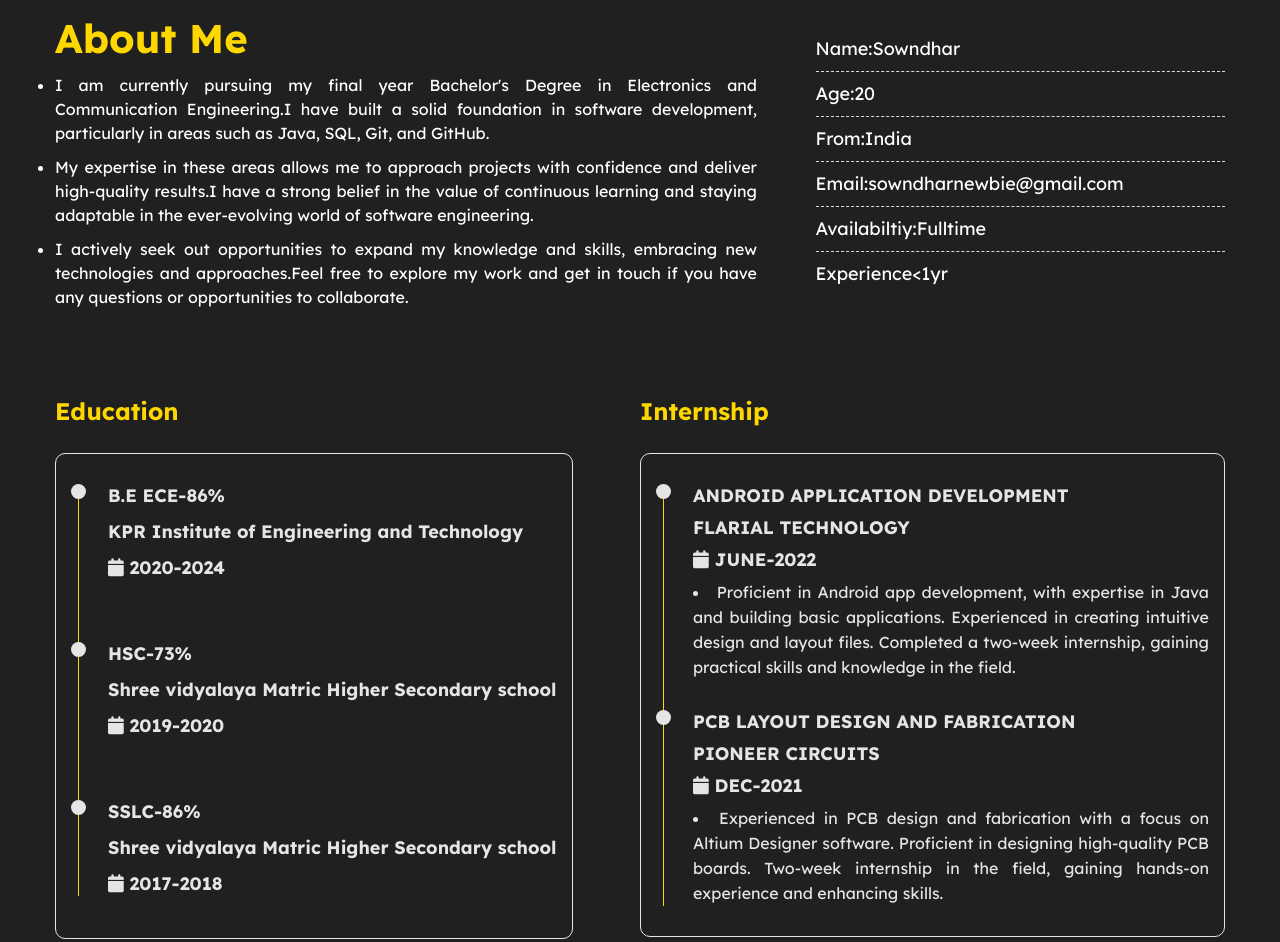
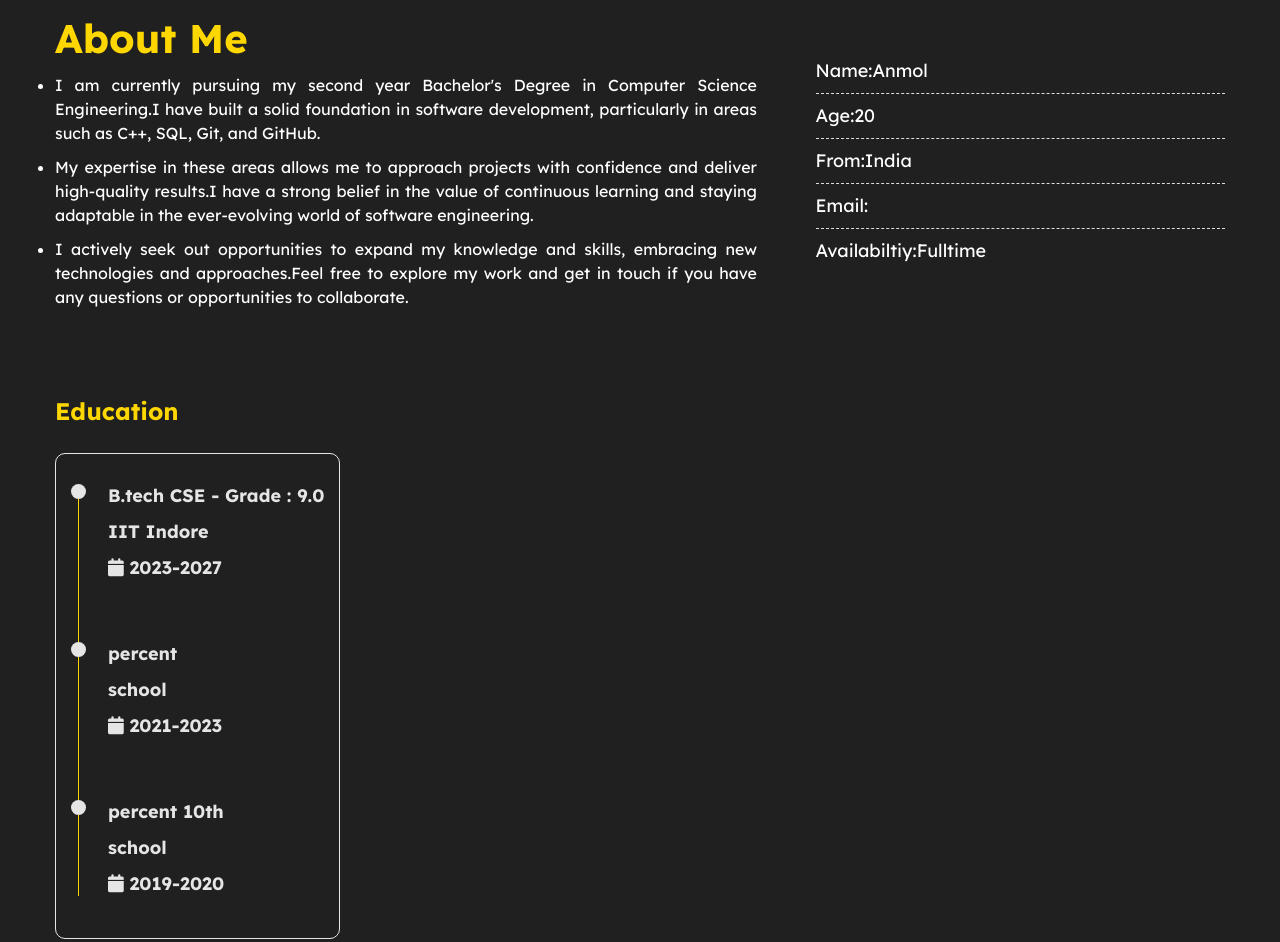
Before and after one commit to IITI-tushar/Portfolio-tushar, a plain HTML site: page index.html in a window 1280 px wide. Shown: the part 611-1553 px from the top of the page. Drawn offline with nearby package versions, Linux system fonts and the light colour scheme.

Commit message:
Update index.html

```diff
--- a/index.html
+++ b/index.html
@@ -4,7 +4,7 @@
     <meta charset="UTF-8">
     <meta http-equiv="X-UA-Compatible" content="IE=edge">
     <meta name="viewport" content="width=device-width, initial-scale=1.0">
-    <title>Sowndhar</title>
+    <title>Portfolio</title>
     <link rel="icon" href="https://i.ibb.co/zRsTj3p/Frame-1-37.png">
 
 
@@ -14,7 +14,6 @@
 
 <body>
 
-    <!-------------------------- Header Area -------------------------->
     <header class="header-area">
         <div class="container">
             <div class="header">
@@ -40,14 +39,13 @@
         </div>
     </header>
 
-    <!-------------------------- Home Page -------------------------->
     <div class="FirstElement" id="home">
         <div class="profile-photo">
-            <img src="files/photo!!.png" alt="profile picture">
+            <img src="image.png" alt="profile picture">
         </div>
         <div class="profile-text">
             <h5>Hi I'm </h5><br>
-            <h1>Sowndhar</h1><br>
+            <h1>Anmol</h1><br>
             <p>Welcome to my portfolio website! I'm a passionate and aspiring software engineer with a strong desire to create innovative solutions and push the boundaries of technology.With a deep love for coding and problem-solving, I am constantly seeking opportunities to learn and grow in this ever-evolving field</p>
 
             <div class="btn-group">
@@ -72,7 +70,7 @@
                 <div class="about-content">
                     <h4>About Me</h4>
                     <ul>
-                      <li>I am currently pursuing my final year Bachelor's Degree in Electronics and Communication Engineering.I have built a solid foundation in software development, particularly in areas such as Java, SQL, Git, and GitHub.</li>
+                      <li>I am currently pursuing my second year Bachelor's Degree in Computer Science Engineering.I have built a solid foundation in software development, particularly in areas such as C++, SQL, Git, and GitHub.</li>
                       <li> My expertise in these areas allows me to approach projects with confidence and deliver high-quality results.I have a strong belief in the value of continuous learning and staying adaptable in the ever-evolving world of software engineering.</li>
                       <li> I actively seek out opportunities to expand my knowledge and skills, embracing new technologies and approaches.Feel free to explore my work and get in touch if you have any questions or opportunities to collaborate. </li>
                     </ul>
@@ -80,12 +78,11 @@
 
                 <div class="about-skills">
                     <ul>
-                        <li>Name:Sowndhar</li>
+                        <li>Name:Anmol</li>
                         <li>Age:20</li>
                         <li>From:India</li>
-                        <li>Email:sowndharnewbie@gmail.com</li>
+                        <li>Email:</li>
                         <li>Availabiltiy:Fulltime</li>
-                        <li>Experience&lt;1yr</li>
                     </ul>
                 </div>
             </div>
@@ -107,31 +104,31 @@
                                 <div class="timeline-item">
                                     <div class="circle-dot"></div>
                                     <h3 class="timeline-title">
-                                        B.E ECE-86%
+                                        B.tech CSE - Grade : 9.0
                                     </h3>
-                                    <h4 class="timeline-title">KPR Institute of Engineering and Technology</h4>
+                                    <h4 class="timeline-title">IIT Indore</h4>
                                     <h4 class="timeline-title">
-                                        <i class="fa fa-calendar"></i> 2020-2024
+                                        <i class="fa fa-calendar"></i> 2023-2027
                                     </h4>
                                 </div>
                                 <!-- Timeline-item -->
                                 <div class="timeline-item">
                                     <div class="circle-dot"></div>
-                                    <h3 class="timeline-title">HSC-73%</h3>
-                                    <h4 class="timeline-title">Shree vidyalaya Matric Higher Secondary school</h4>
+                                    <h3 class="timeline-title">percent</h3>
+                                    <h4 class="timeline-title">school</h4>
                                     <h4 class="timeline-title">
-                                        <i class="fa fa-calendar"></i> 2019-2020
+                                        <i class="fa fa-calendar"></i> 2021-2023
                                     </h4>
                                 </div>
                                 <!-- Timeline-item -->
                                 <div class="timeline-item">
                                     <div class="circle-dot"></div>
                                     <h3 class="timeline-title">
-                                        SSLC-86%
+                                        percent 10th
                                     </h3>
-                                    <h4 class="timeline-title"> Shree vidyalaya Matric Higher Secondary school</h4>
+                                    <h4 class="timeline-title">  school</h4>
                                     <h4 class="timeline-title">
-                                        <i class="fa fa-calendar"></i> 2017-2018
+                                        <i class="fa fa-calendar"></i> 2019-2020
                                     </h4>
                                 </div>
 
@@ -139,14 +136,14 @@
                         </div>
                     </div>
                 </div>
-                <div class="internship">
+                <!-- <div class="internship">
                     <h3 class="title">Internship</h3>
                     <div class="row">
                         <div class="timeline-box">
                             <div class="timeline">
 
                                 <!-- Timeline-item -->
-                                <div class="timeline-item">
+                                <!-- <div class="timeline-item">
                                     <div class="circle-dot"></div>
                                     <h3 class="timeline-title">
                                         ANDROID APPLICATION DEVELOPMENT
@@ -157,9 +154,9 @@
                                     </h4>
                                     <li class="timeline-text">Proficient in Android app development, with expertise in Java and building basic applications. Experienced in creating intuitive design and layout files. Completed a two-week internship, gaining practical skills and knowledge in the field.
                                     </li>
-                                </div>
+                                </div>  -->
                                 <!-- Timeline-item -->
-                                <div class="timeline-item">
+                                <!-- <div class="timeline-item">
                                     <div class="circle-dot"></div>
                                     <h3 class="timeline-title">PCB LAYOUT DESIGN AND FABRICATION</h3>
                                     <h4 class="timeline-title">PIONEER CIRCUITS</h4>
@@ -174,7 +171,7 @@
                     </div>
                 </div>
             </div>
-        </div>
+        </div> -->
     </section>
 
 
@@ -238,6 +235,12 @@
 
     <!-------------------------- Footer section -------------------------->
    <footer class="footer">
+    <p class="footer__title">Marlon</p>
+    <div class="footer__social">
+        <a href="#" class="footer__icon">fb<i class='bx bxl-facebook' ></i></a>
+        <a href="#" class="footer__icon">insta<i class='bx bxl-instagram' ></i></a>
+        <a href="#" class="footer__icon">twi<i class='bx bxl-twitter' ></i></a>
+    </div>
     <small class="message">Thanks for visiting and happy coding!</small>
     <small class="copyright">&copy; Copyright 2023. All rights reserved.</small>
    </footer>
```
